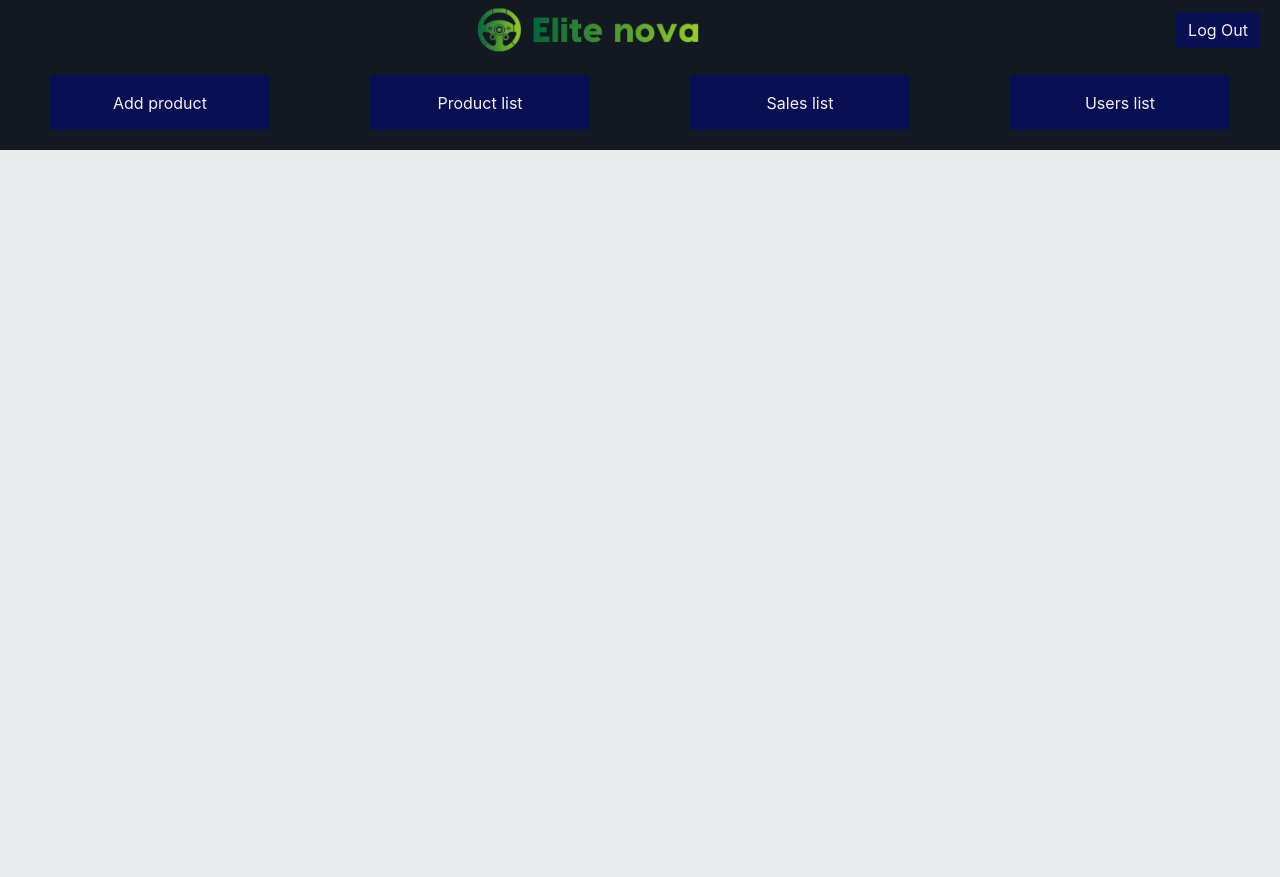
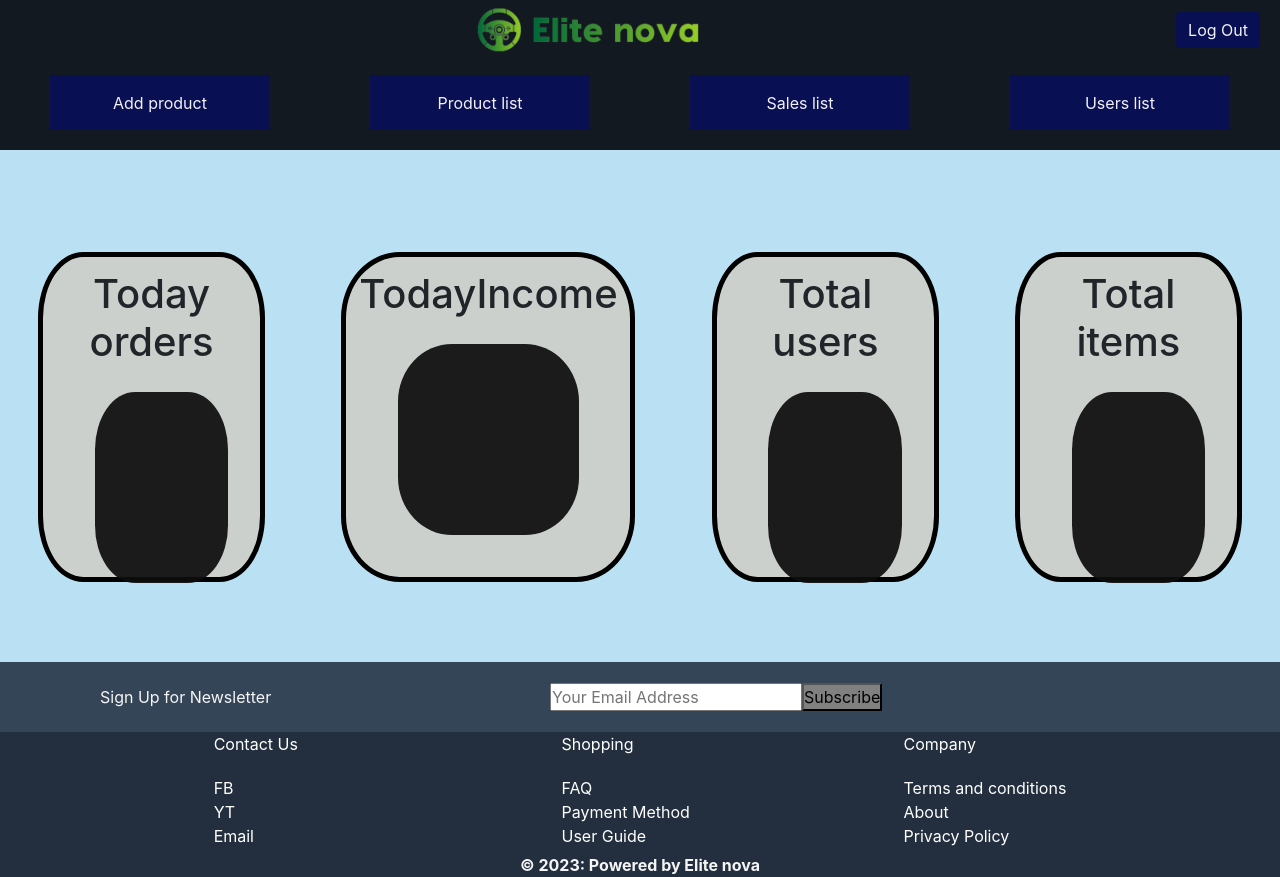
Before and after one commit to PiyumalT/ecommerce_system, a React (Create React App) app in the folder frontend/: page /AdminDashbord in a window 1280 px wide. Before the commit the page ends 800 px from the top, so only its background shows below. Built offline with nearby package versions, Linux system fonts and the light colour scheme.

Commit message:
AdminDashbord page added

```diff
--- a/frontend/src/App.js
+++ b/frontend/src/App.js
@@ -35,7 +35,7 @@ function App() {
             <Route path="/About" element={<><About/></>}/>
             <Route path="/FAQ" element={<><FAQ/></>}/>
             <Route path="/Contact_Us" element={<><Contact_Us/></>}/>
-            <Route path="/AdminDashbord" element={<><AdminNavBar/><AdminDashbord/></>}/>
+            <Route path="/AdminDashbord" element={<><AdminNavBar/><AdminDashbord/><Footer/></>}/>
           </Routes>
 
 
--- a/frontend/src/pages/AdminDashbord/AdminDashbord.js
+++ b/frontend/src/pages/AdminDashbord/AdminDashbord.js
@@ -1,14 +1,33 @@
 import React from 'react'
 import './adminDashbord.css';
-
-
-
 
 
 export default function AdminDashbord() {
   return (
     <div>
+        <div class="second">
+         <div class="value"><h1>Today orders</h1>
+            <div class="total">
 
+            </div>
+         </div>
+         <div class="value"><h1>TodayIncome</h1>
+            <div class="total">
+
+            </div>
+         </div>
+         <div class="value"><h1>Total users</h1>
+            <div class="total">
+
+            </div>
+         </div>
+         <div class="value"><h1>Total items</h1>
+            <div class="total">
+
+            </div>
+         </div>
+
+        </div>
 
 
     </div>
--- a/frontend/src/pages/AdminDashbord/adminDashbord.css
+++ b/frontend/src/pages/AdminDashbord/adminDashbord.css
@@ -0,0 +1,39 @@
+*{
+    box-sizing: border-box;
+    padding: 0;
+    margin: 0;
+
+}
+
+.second{
+    display: flex;
+    width: 100%;
+   background-color: rgb(186, 224, 243);
+   height: 40vw;
+
+}
+
+.value{
+    height: 330px;
+    width: 25%;
+    background-color: rgb(203, 208, 205);
+    padding: 1vw;
+    margin: 3vw;
+    margin-top: 8vw;
+    border: 5px solid black;
+    text-align: center;
+    border-radius: 20%;
+
+}
+
+.total{
+    height: 65%;
+    width: 70%;
+    background-color: rgba(13, 13, 13, 0.93);
+    padding:4vw;
+    margin: 2vw 1vw 1vw 3vw;
+    text-align: center;
+    color: rgb(249, 251, 253);
+    border-radius: 30%;
+
+}
```
